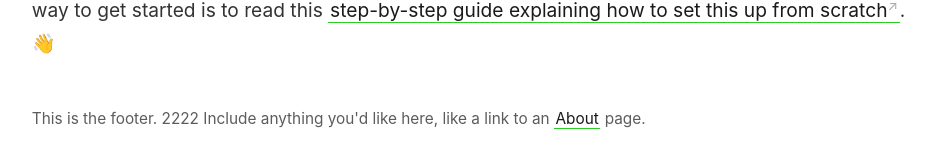
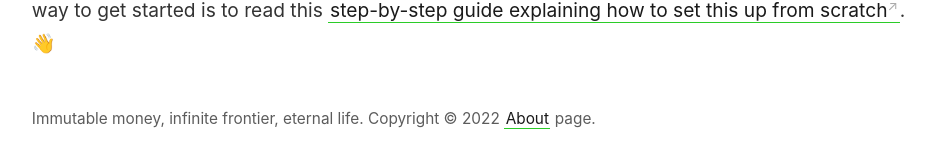
Before and after one commit to astravant/digitalgarden, a Jekyll site: the page built from _pages/index.md, in a window 1280 px wide. Shown: the part 572-740 px from the top of the page, without its empty margins (45-980 px from the left). Built offline with Jekyll 4.4.1, drawn with Linux system fonts in a browser that asks for light colours.

Commit message:
Update footer.html

```diff
--- a/_includes/footer.html
+++ b/_includes/footer.html
@@ -1 +1 @@
-This is the footer. 2222 Include anything you'd like here, like a link to an <a class="internal-link" href="/about">About</a> page.
+Immutable money, infinite frontier, eternal life. Copyright © 2022 <a class="internal-link" href="/about">About</a> page.
```
